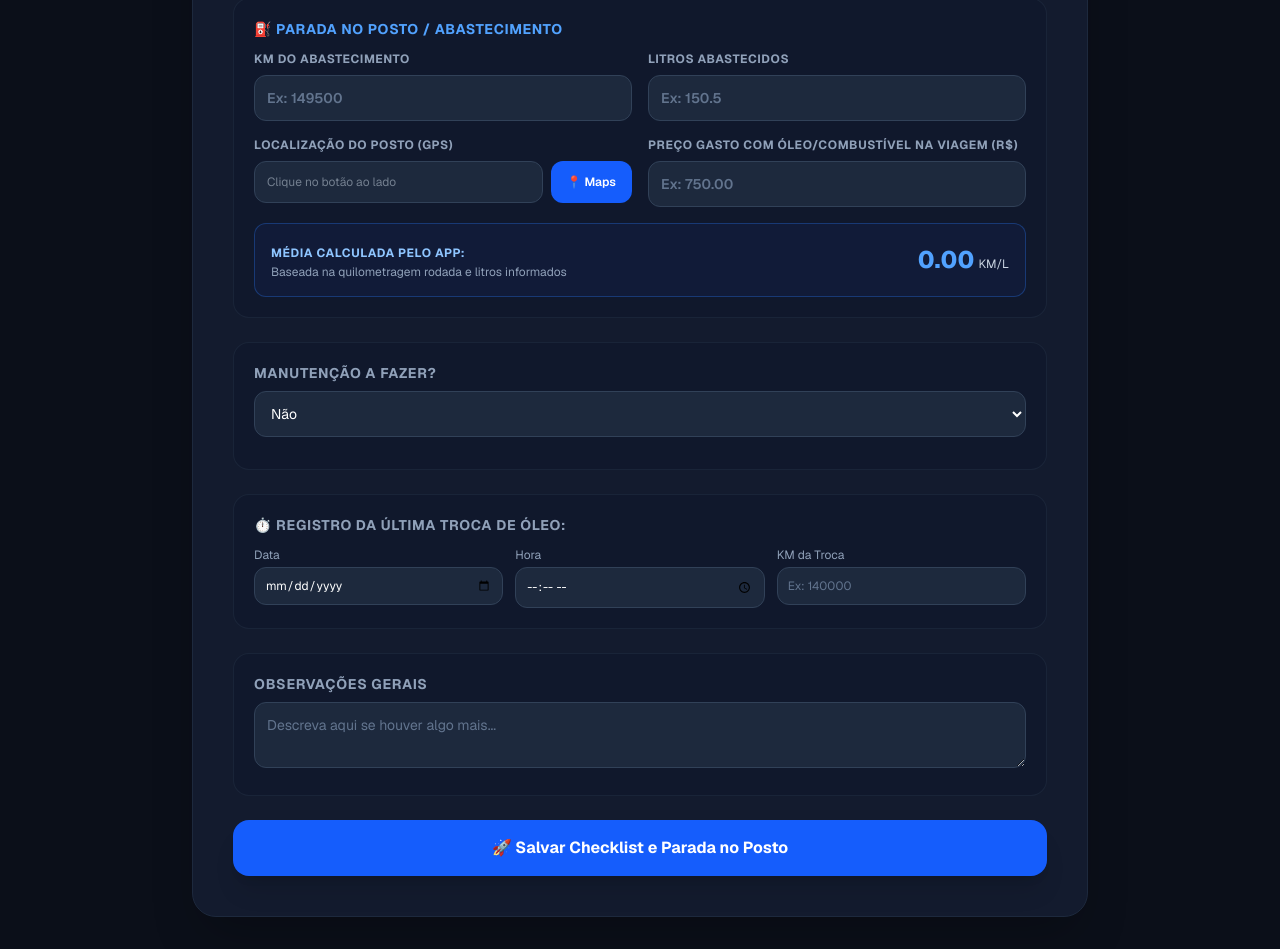
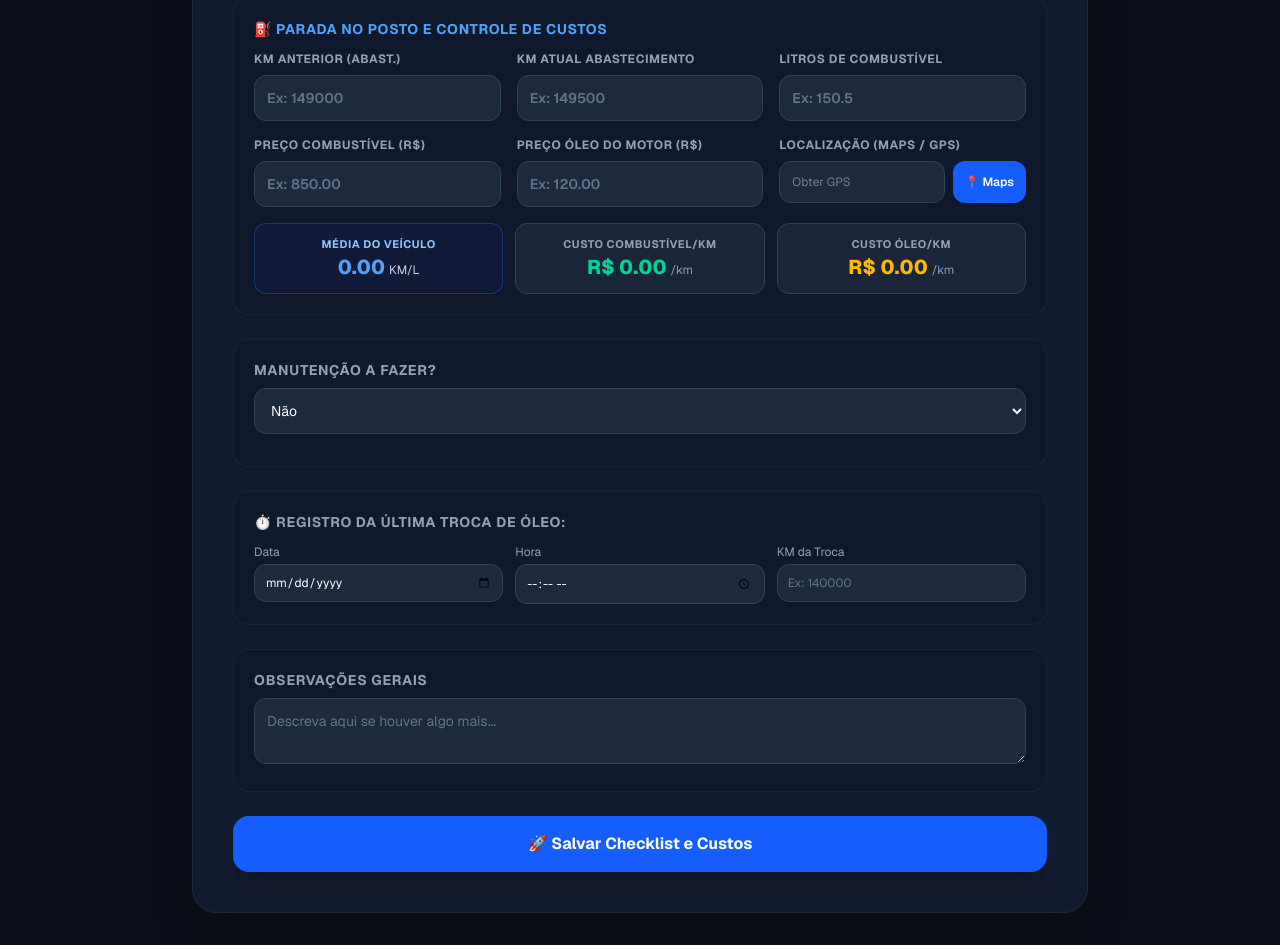
Before and after one commit to MayaraLeandro/frota-app, a Next.js app: page / in a window 1280 px wide. Shown: the part 820-1769 px from the top of the page. Built offline with nearby package versions, Linux system fonts and the light colour scheme.

Commit message:
Adiciona card de parada no posto com calculo de media e GPS

```diff
--- a/app/page.tsx
+++ b/app/page.tsx
@@ -19,12 +19,14 @@
   const [fotoParaBrisas, setFotoParaBrisas] = useState<string | null>(null);
   const [fotoFunilaria, setFotoFunilaria] = useState<string | null>(null);
 
-  // Estados do Posto / Abastecimento
+  // Estados Separados do Posto / Abastecimento e Custos
+  const [kmAnteriorAbast, setKmAnteriorAbast] = useState("");
   const [kmAbastecimento, setKmAbastecimento] = useState("");
   const [litrosAbastecidos, setLitrosAbastecidos] = useState("");
+  const [precoTotalCombustivel, setPrecoTotalCombustivel] = useState("");
+  const [precoTotalOleo, setPrecoTotalOleo] = useState("");
   const [localizacaoPosto, setLocalizacaoPosto] = useState("");
   const [buscandoLocal, setBuscandoLocal] = useState(false);
-  const [custoOleoViagem, setCustoOleoViagem] = useState("");
 
   const [manutencaoNecessaria, setManutencaoNecessaria] = useState("nao");
   const [detalhesManutencao, setDetalhesManutencao] = useState("");
@@ -37,23 +39,32 @@
   const [enviado, setEnviado] = useState(false);
   const [mostrarQrCode, setMostrarQrCode] = useState(false);
 
-  // Cálculo automático da média (KM atual - KM anterior ou KM do abastecimento vs KM inicial)
-  const calcularMedia = () => {
-    const kmAtualNum = parseFloat(km);
-    const kmAbastNum = parseFloat(kmAbastecimento);
-    const litrosNum = parseFloat(litrosAbastecidos);
+  // Cálculos Automáticos
+  const calcularDadosPosto = () => {
+    const kmAnt = parseFloat(kmAnteriorAbast);
+    const kmAtu = parseFloat(kmAbastecimento);
+    const litros = parseFloat(litrosAbastecidos);
+    const custoComb = parseFloat(precoTotalCombustivel) || 0;
+    const custoOleo = parseFloat(precoTotalOleo) || 0;
 
-    if (!litrosNum || litrosNum <= 0) return "0.00";
+    let kmRodados = 0;
+    if (kmAnt && kmAtu && kmAtu >= kmAnt) {
+      kmRodados = kmAtu - kmAnt;
+    }
 
-    // Se informou o KM do abastecimento e o KM atual do veículo
-    if (kmAtualNum && kmAbastNum && kmAtualNum >= kmAbastNum) {
-      const rodados = kmAtualNum - kmAbastNum;
-      return (rodados / litrosNum).toFixed(2);
-    }
-    return "0.00";
+    // Média de consumo (KM/L)
+    const mediaConsumo = (kmRodados > 0 && litros > 0) ? (kmRodados / litros).toFixed(2) : "0.00";
+
+    // Custo por KM rodado de Combustível (R$/KM)
+    const custoKmCombustivel = (kmRodados > 0 && custoComb > 0) ? (custoComb / kmRodados).toFixed(2) : "0.00";
+
+    // Custo por KM rodado de Óleo (R$/KM)
+    const custoKmOleo = (kmRodados > 0 && custoOleo > 0) ? (custoOleo / kmRodados).toFixed(2) : "0.00";
+
+    return { kmRodados, mediaConsumo, custoKmCombustivel, custoKmOleo };
   };
 
-  const mediaCalculada = calcularMedia();
+  const dadosCalculados = calcularDadosPosto();
 
   const obterLocalizacaoGPS = () => {
     if (!navigator.geolocation) {
@@ -131,7 +142,7 @@
         {enviado ? (
           <div className="bg-emerald-950/40 border border-emerald-500/30 text-emerald-300 p-8 rounded-2xl text-center">
             <h2 className="font-bold text-2xl mb-2">Checklist e Posto Registrados com Sucesso!</h2>
-            <p className="text-sm text-emerald-400/80 mb-6">Os dados da viagem e abastecimento foram salvos.</p>
+            <p className="text-sm text-emerald-400/80 mb-6">Os dados de custos e abastecimento foram computados.</p>
             <button
               onClick={() => setEnviado(false)}
               className="bg-emerald-600 hover:bg-emerald-500 text-white px-6 py-3 rounded-xl font-semibold text-sm transition shadow-lg"
@@ -282,16 +293,28 @@
               </div>
             </div>
 
-            {/* NOVO CARD: Parada no Posto e Abastecimento */}
+            {/* CARD: Parada no Posto, Abastecimento e Custos Separados */}
             <div className="bg-slate-900/50 p-5 rounded-2xl border border-slate-800/80 space-y-4">
               <h2 className="font-bold text-sm uppercase tracking-wider text-blue-400 mb-3 flex items-center gap-2">
-                ⛽ Parada no Posto / Abastecimento
+                ⛽ Parada no Posto e Controle de Custos
               </h2>
 
-              <div className="grid grid-cols-1 sm:grid-cols-2 gap-4">
+              <div className="grid grid-cols-1 sm:grid-cols-3 gap-4">
                 <div>
                   <label className="block text-xs font-bold uppercase tracking-wider text-slate-400 mb-2">
-                    KM do Abastecimento
+                    KM Anterior (Abast.)
+                  </label>
+                  <input
+                    type="number"
+                    placeholder="Ex: 149000"
+                    value={kmAnteriorAbast}
+                    onChange={(e) => setKmAnteriorAbast(e.target.value)}
+                    className="w-full p-3 bg-slate-800 border border-slate-700 rounded-xl text-sm text-white focus:outline-none focus:ring-2 focus:ring-blue-500 placeholder-slate-500 font-semibold"
+                  />
+                </div>
+                <div>
+                  <label className="block text-xs font-bold uppercase tracking-wider text-slate-400 mb-2">
+                    KM Atual Abastecimento
                   </label>
                   <input
                     type="number"
@@ -303,7 +326,7 @@
                 </div>
                 <div>
                   <label className="block text-xs font-bold uppercase tracking-wider text-slate-400 mb-2">
-                    Litros Abastecidos
+                    Litros de Combustível
                   </label>
                   <input
                     type="number"
@@ -316,53 +339,74 @@
                 </div>
               </div>
 
-              <div className="grid grid-cols-1 sm:grid-cols-2 gap-4">
+              <div className="grid grid-cols-1 sm:grid-cols-3 gap-4">
                 <div>
                   <label className="block text-xs font-bold uppercase tracking-wider text-slate-400 mb-2">
-                    Localização do Posto (GPS)
+                    Preço Combustível (R$)
+                  </label>
+                  <input
+                    type="number"
+                    step="0.01"
+                    placeholder="Ex: 850.00"
+                    value={precoTotalCombustivel}
+                    onChange={(e) => setPrecoTotalCombustivel(e.target.value)}
+                    className="w-full p-3 bg-slate-800 border border-slate-700 rounded-xl text-sm text-white focus:outline-none focus:ring-2 focus:ring-blue-500 placeholder-slate-500 font-semibold"
+                  />
+                </div>
+                <div>
+                  <label className="block text-xs font-bold uppercase tracking-wider text-slate-400 mb-2">
+                    Preço Óleo do Motor (R$)
+                  </label>
+                  <input
+                    type="number"
+                    step="0.01"
+                    placeholder="Ex: 120.00"
+                    value={precoTotalOleo}
+                    onChange={(e) => setPrecoTotalOleo(e.target.value)}
+                    className="w-full p-3 bg-slate-800 border border-slate-700 rounded-xl text-sm text-white focus:outline-none focus:ring-2 focus:ring-blue-500 placeholder-slate-500 font-semibold"
+                  />
+                </div>
+                <div>
+                  <label className="block text-xs font-bold uppercase tracking-wider text-slate-400 mb-2">
+                    Localização (Maps / GPS)
                   </label>
                   <div className="flex gap-2">
                     <input
                       type="text"
                       readOnly
-                      placeholder="Clique no botão ao lado"
+                      placeholder="Obter GPS"
                       value={localizacaoPosto}
                       className="w-full p-3 bg-slate-800 border border-slate-700 rounded-xl text-xs text-slate-300 focus:outline-none"
                     />
                     <button
                       type="button"
                       onClick={obterLocalizacaoGPS}
-                      className="bg-blue-600 hover:bg-blue-500 text-white px-4 rounded-xl text-xs font-semibold transition shrink-0"
+                      className="bg-blue-600 hover:bg-blue-500 text-white px-3 rounded-xl text-xs font-semibold transition shrink-0"
                     >
-                      {buscandoLocal ? "Buscando..." : "📍 Maps"}
+                      {buscandoLocal ? "..." : "📍 Maps"}
                     </button>
                   </div>
                 </div>
-
-                <div>
-                  <label className="block text-xs font-bold uppercase tracking-wider text-slate-400 mb-2">
-                    Preço Gasto com Óleo/Combustível na Viagem (R$)
-                  </label>
-                  <input
-                    type="number"
-                    step="0.01"
-                    placeholder="Ex: 750.00"
-                    value={custoOleoViagem}
-                    onChange={(e) => setCustoOleoViagem(e.target.value)}
-                    className="w-full p-3 bg-slate-800 border border-slate-700 rounded-xl text-sm text-white focus:outline-none focus:ring-2 focus:ring-blue-500 placeholder-slate-500 font-semibold"
-                  />
-                </div>
               </div>
 
-              {/* Média Calculada Automaticamente */}
-              <div className="mt-4 p-4 bg-blue-950/30 border border-blue-500/30 rounded-xl flex items-center justify-between">
-                <div>
-                  <span className="text-xs text-blue-300 font-bold uppercase tracking-wider">Média Calculada pelo App:</span>
-                  <p className="text-xs text-slate-400">Baseada na quilometragem rodada e litros informados</p>
+              {/* Bloco com os Cálculos Automáticos Separados */}
+              <div className="mt-4 grid grid-cols-1 sm:grid-cols-3 gap-3">
+                <div className="p-3 bg-blue-950/30 border border-blue-500/30 rounded-xl text-center">
+                  <span className="text-[11px] text-blue-300 font-bold uppercase tracking-wider block">Média do Veículo</span>
+                  <span className="text-xl font-extrabold text-blue-400">{dadosCalculados.mediaConsumo}</span>
+                  <span className="text-xs text-slate-300 ml-1">KM/L</span>
                 </div>
-                <div className="text-right">
-                  <span className="text-2xl font-extrabold text-blue-400">{mediaCalculada}</span>
-                  <span className="text-xs text-slate-300 ml-1">KM/L</span>
+
+                <div className="p-3 bg-slate-800/80 border border-slate-700 rounded-xl text-center">
+                  <span className="text-[11px] text-slate-400 font-bold uppercase tracking-wider block">Custo Combustível/KM</span>
+                  <span className="text-xl font-extrabold text-emerald-400">R$ {dadosCalculados.custoKmCombustivel}</span>
+                  <span className="text-xs text-slate-400 ml-1">/km</span>
+                </div>
+
+                <div className="p-3 bg-slate-800/80 border border-slate-700 rounded-xl text-center">
+                  <span className="text-[11px] text-slate-400 font-bold uppercase tracking-wider block">Custo Óleo/KM</span>
+                  <span className="text-xl font-extrabold text-amber-400">R$ {dadosCalculados.custoKmOleo}</span>
+                  <span className="text-xs text-slate-400 ml-1">/km</span>
                 </div>
               </div>
             </div>
@@ -445,7 +489,7 @@
               type="submit"
               className="w-full bg-blue-600 hover:bg-blue-500 text-white font-bold py-4 rounded-2xl transition shadow-xl text-base flex items-center justify-center gap-2 mt-4"
             >
-              🚀 Salvar Checklist e Parada no Posto
+              🚀 Salvar Checklist e Custos
             </button>
 
           </form>
```
